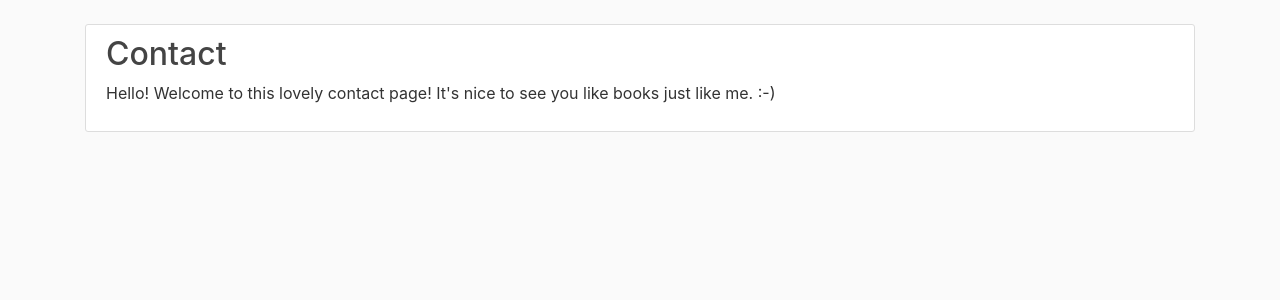
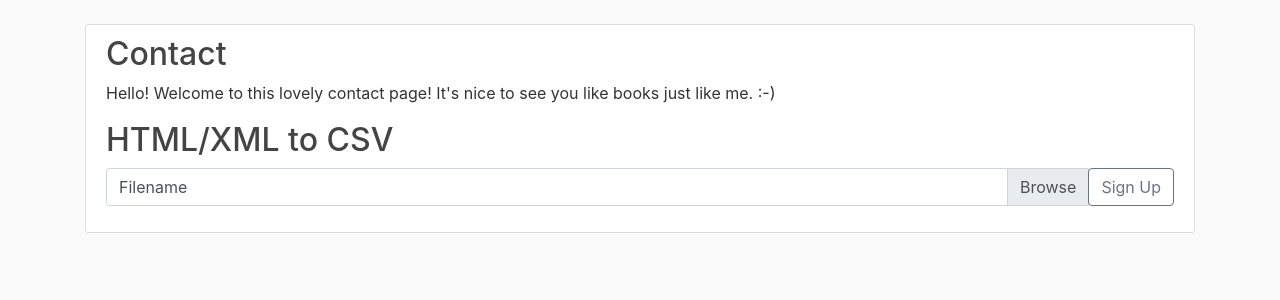
Before and after one commit to camille-le/webapp-kindle-quotations-python, a Flask app: page /contact in a window 1280 px wide. Shown: the part 56-356 px from the top of the page. Run offline with Flask 2, Linux system fonts and the light colour scheme; some libraries are stand-ins or nearby versions.

Commit message:
11/1 testing WTForms

```diff
--- /dev/null
+++ b/kindle_quotations/forms.py
@@ -0,0 +1,13 @@
+from flask_wtf import FlaskForm
+from flask_wtf.file import FileField, FileRequired
+from wtforms.validators import DataRequired
+from wtforms import SubmitField
+
+
+class HTMLtoCSVForm(FlaskForm):
+    filename = FileField(validators=[FileRequired()])
+    submit = SubmitField('Sign Up')
+
+#class HTMLtoJSONForm(FlaskForm):
+ #   filename = FileField()
+    #submit = SubmitField('Sign Up')
--- a/kindle_quotations/models.py
+++ b/kindle_quotations/models.py
@@ -1,5 +1,4 @@
 from html.parser import HTMLParser
-from flask import Response
 import csv
 import io
 
--- a/kindle_quotations/routes.py
+++ b/kindle_quotations/routes.py
@@ -4,9 +4,9 @@ from flask import render_template, url_for, flash, redirect, request, send_from_
 from werkzeug.utils import secure_filename
 from kindle_quotations import app
 from kindle_quotations.models import process
+from kindle_quotations.forms import HTMLtoCSVForm
 import io; io.StringIO()
 
-import json
 
 
 UPLOAD_FOLDER = os.path.dirname(os.path.abspath(__file__)) + '/uploads/'
@@ -76,4 +76,5 @@ def uploaded_file(filename):
 
 @app.route('/contact')
 def contact():
-    return render_template('contact.html')
+    form = HTMLtoCSVForm()
+    return render_template('contact.html', title="Testing HTML to CSV", form=form)
--- a/kindle_quotations/templates/contact.html
+++ b/kindle_quotations/templates/contact.html
@@ -7,4 +7,22 @@
     like me. :-)
 </p>
 
+
+    <h2>HTML/XML to CSV</h2>
+    <form action="" method="post" novalidate>
+        {{ form.hidden_tag() }}
+
+        <div class="input-group">
+            <div class="custom-file">
+              {{ form.filename(class="custom-file-input") }}
+              {{ form.filename.label(class="custom-file-label") }}
+            </div>
+            <div class="input-group-append">
+              <p>{{ form.submit(class="btn btn-outline-secondary") }}</p>
+            </div>
+        </div>
+
+    </form>
+
+
 {% endblock content %}
```
Also changed, not shown: README.md.
